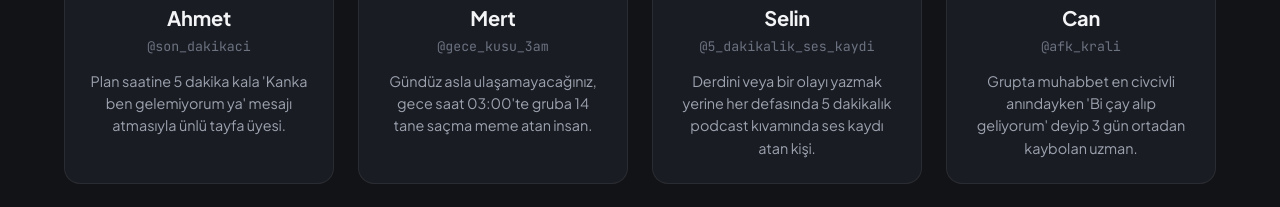
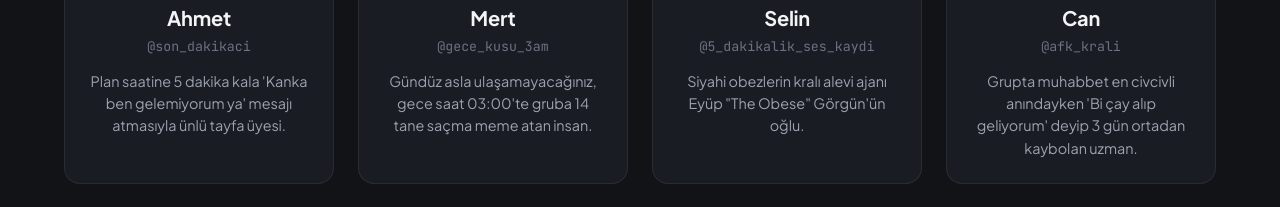
Before and after one commit to alhmet13/bar-app-web, a React (Vite) app: page / in a window 1280 px wide. Shown: the part 955-1162 px from the top of the page. Built offline with nearby package versions, Linux system fonts and the light colour scheme.

Commit message:
Takım bilgileri güncellendi

```diff
--- a/src/data/teamData.js
+++ b/src/data/teamData.js
@@ -19,7 +19,7 @@ export const teamMembers = [
     id: 3,
     name: "Selin",
     nickname: "@5_dakikalik_ses_kaydi",
-    description: "Derdini veya bir olayı yazmak yerine her defasında 5 dakikalık podcast kıvamında ses kaydı atan kişi.",
+    description: "Siyahi obezlerin kralı alevi ajanı Eyüp \"The Obese\" Görgün'ün oğlu.",
     photo: "https://images.unsplash.com/photo-1494790108377-be9c29b29330?auto=format&fit=crop&w=600&q=80",
     role: "Podcast Yayıncısı"
   },
```
